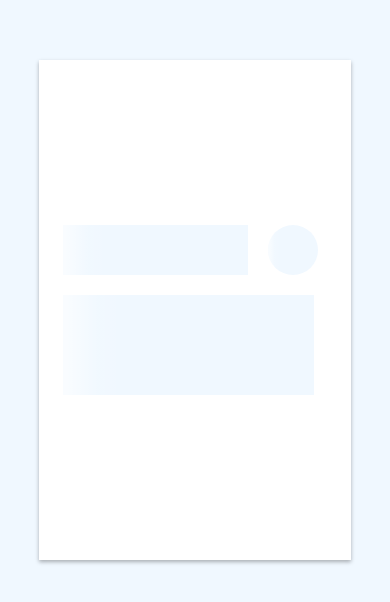
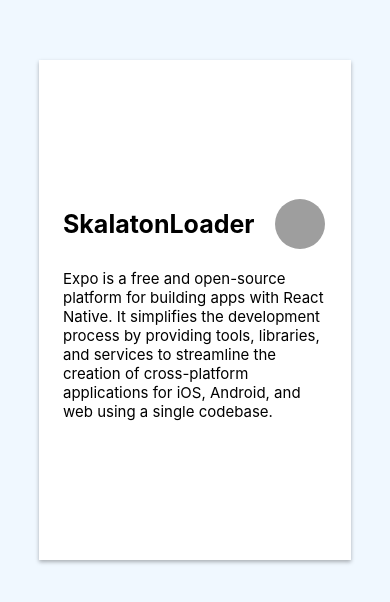
Before and after one commit to varunkukade/expo-loading-skalaton-reusable, a React Native app: screen / in a window 390 px wide. Shown: the part 112-714 px from the top of the page. Built offline with nearby package versions, Linux system fonts and the light colour scheme; grey boxes are pictures that could not be loaded.

Commit message:
Refactored code and added y direction animation code

```diff
--- a/App.js
+++ b/App.js
@@ -6,11 +6,12 @@
 export default function App() {
   const [loading, setLoading] = useState(true);
 
-  // useEffect(() => {
-  //   setTimeout(() => {
-  //     setLoading(false);
-  //   }, 4000);
-  // }, []);
+  useEffect(() => {
+    //simulate API call
+    setTimeout(() => {
+      setLoading(false);
+    }, 4000);
+  }, []);
 
   return (
     <View style={styles.container}>
--- a/SkalatonLoader.tsx
+++ b/SkalatonLoader.tsx
@@ -25,11 +25,33 @@
   backgroundColor = "#F0F8FF",
   direction = ANIMATION_DIRECTION.leftToRight,
 }) => {
+  const isXDirectionAnimation =
+    direction === ANIMATION_DIRECTION.leftToRight ||
+    direction === ANIMATION_DIRECTION.rightToLeft;
+
+  const isYDirectionAnimation =
+    direction === ANIMATION_DIRECTION.topToBottom ||
+    direction === ANIMATION_DIRECTION.bottomToTop;
+
+  //to move the gradient view across x direction
   const translatex = useSharedValue(0);
 
-  const [gradientWidth, setGradientWidth] = useState(-1);
-  const [parentWidth, setParentWidth] = useState(-1);
+  //to move the gradient view across y direction
+  const translatey = useSharedValue(0);
 
+  //track dimensions of child (gradient view) for deciding movable boundaries
+  const [gradientDimensions, setGradientDimensions] = useState({
+    height: -1,
+    width: -1,
+  });
+
+  //track dimensions of parent view (parent of gradient view) for deciding movable boundaries
+  const [parentDimensions, setParentDimensions] = useState({
+    height: -1,
+    width: -1,
+  });
+
+  //to toggle between different direction of move
   const [coordinates, setCoordinates] = useState({
     start: { x: 0, y: 0 },
     end: { x: 1, y: 0 },
@@ -67,7 +89,7 @@
     }
   }, [direction]);
 
-  const animatedStyle = useAnimatedStyle(() => {
+  const animatedStyleX = useAnimatedStyle(() => {
     return {
       transform: [
         {
@@ -77,10 +99,38 @@
     };
   });
 
-  useEffect(() => {
-    if (parentWidth !== -1 && gradientWidth !== -1 && direction) {
-      const leftMostEnd = -(parentWidth * 0.75);
-      const rightMostEnd = parentWidth - gradientWidth + parentWidth * 0.75;
+  const animatedStyleY = useAnimatedStyle(() => {
+    return {
+      transform: [
+        {
+          translateY: translatey.value,
+        },
+      ],
+    };
+  });
+
+  const animateAcrossXDirection = () => {
+    /*
+    We need overflowOffset because we start moving animation little bit before actual start
+    Also we end moving animation little bit after actual end.
+    We hide those overflowed views using overflow: "hidden" style on parent view
+    */
+    const overflowOffset = parentDimensions.width * 0.75;
+
+    /*
+    In case of leftToRight direction, we start animation from leftMostEnd
+    In case of rightToLeft direction, we stop animation at leftMostEnd
+    */
+    const leftMostEnd = -overflowOffset;
+
+    /*
+    In case of leftToRight direction, we stop animation at rightMostEnd
+    In case of rightToLeft direction, we start animation at rightMostEnd
+    We subtract gradientDimensions.width because animation should end (in case of leftToRight)/start(in case of rightToLeft)
+     when leftmost end of gradient view touches the right most end of parent view
+    */
+    const rightMostEnd =
+      parentDimensions.width - gradientDimensions.width + overflowOffset;
     translatex.value =
       direction === ANIMATION_DIRECTION.leftToRight
         ? leftMostEnd
@@ -97,6 +147,55 @@
           }
         ),
         withDelay(
+          800, // Delay before the next iteration of animation starts
+          withTiming(0, {
+            duration: 0,
+          })
+        )
+      ),
+      -1, // Repeat inifinite times
+      false // Do not reverse the animation
+    );
+  };
+
+  const animateAcrossYDirection = () => {
+    /*
+    We need overflowOffset because we start moving animation little bit before actual start
+    Also we end moving animation little bit after actual end.
+    We hide those overflowed views using overflow: "hidden" style on parent view
+    */
+    const overflowOffset = parentDimensions.height * 0.75;
+
+    /*
+    In case of topToBottom direction, we start animation from topMostEnd
+    In case of bottomToTop direction, we stop animation at topMostEnd
+    */
+    const topMostEnd = -overflowOffset;
+
+    /*
+    In case of topToBottom direction, we stop animation at bottomMostEnd
+    In case of bottomToTop direction, we start animation at bottomMostEnd
+    We subtract gradientDimensions.height because animation should end (in case of topToBottom)/start(in case of bottomToTop)
+     when topmost end of gradient view touches the bottom most end of parent view
+    */
+    const bottomMostEnd =
+      parentDimensions.height - gradientDimensions.height + overflowOffset;
+    translatey.value =
+      direction === ANIMATION_DIRECTION.topToBottom
+        ? topMostEnd
+        : bottomMostEnd;
+    translatey.value = withRepeat(
+      withSequence(
+        withTiming(
+          direction === ANIMATION_DIRECTION.topToBottom
+            ? bottomMostEnd
+            : topMostEnd,
+          {
+            duration: 500,
+            easing: Easing.linear,
+          }
+        ),
+        withDelay(
           800, // Delay before the animation restarts
           withTiming(0, {
             duration: 0,
@@ -106,37 +205,65 @@
       -1, // Repeat indefinitely
       false // Do not reverse
     );
+  };
+
+  useEffect(() => {
+    if (
+      parentDimensions.height !== -1 &&
+      parentDimensions.width !== -1 &&
+      gradientDimensions.height !== -1 &&
+      gradientDimensions.width !== -1 &&
+      direction
+    ) {
+      if (isXDirectionAnimation) {
+        animateAcrossXDirection();
+      } else {
+        animateAcrossYDirection();
       }
-  }, [parentWidth, gradientWidth, direction]);
+    }
+  }, [parentDimensions, gradientDimensions, direction, isXDirectionAnimation]);
 
   return (
     <View
       onLayout={(event) => {
-        if (parentWidth === -1) {
-          setParentWidth(event.nativeEvent.layout.width);
+        if (parentDimensions.height === -1 && parentDimensions.width === -1) {
+          setParentDimensions({
+            width: event.nativeEvent.layout.width,
+            height: event.nativeEvent.layout.height,
+          });
         }
       }}
       style={[styles.itemParent, { height, width, backgroundColor }, style]}
     >
       <Animated.View
         onLayout={(event) => {
-          if (gradientWidth === -1) {
-            setGradientWidth(event.nativeEvent.layout.width);
+          if (
+            gradientDimensions.width === -1 &&
+            gradientDimensions.height === -1
+          ) {
+            setGradientDimensions({
+              width: event.nativeEvent.layout.width,
+              height: event.nativeEvent.layout.height,
+            });
           }
         }}
         style={[
           styles.gradientParent,
-          animatedStyle,
-          { height: "100%", width: "70%" },
+          isXDirectionAnimation && animatedStyleX,
+          isXDirectionAnimation && { height: "100%", width: "80%" },
+          isYDirectionAnimation && animatedStyleY,
+          isYDirectionAnimation && { height: "80%", width: "100%" },
         ]}
       >
         <LinearGradient
           colors={[
             "rgba(255,255,255,0)",
             "rgba(255,255,255,0.1)",
+            "rgba(255,255,255,0.4)",
             "rgba(255,255,255,0.6)",
             "rgba(255,255,255,0.7)",
             "rgba(255,255,255,0.6)",
+            "rgba(255,255,255,0.4)",
             "rgba(255,255,255,0.1)",
             "rgba(255,255,255,0)",
           ]}
```
Lines whose indentation alone changed are shown as unchanged.
